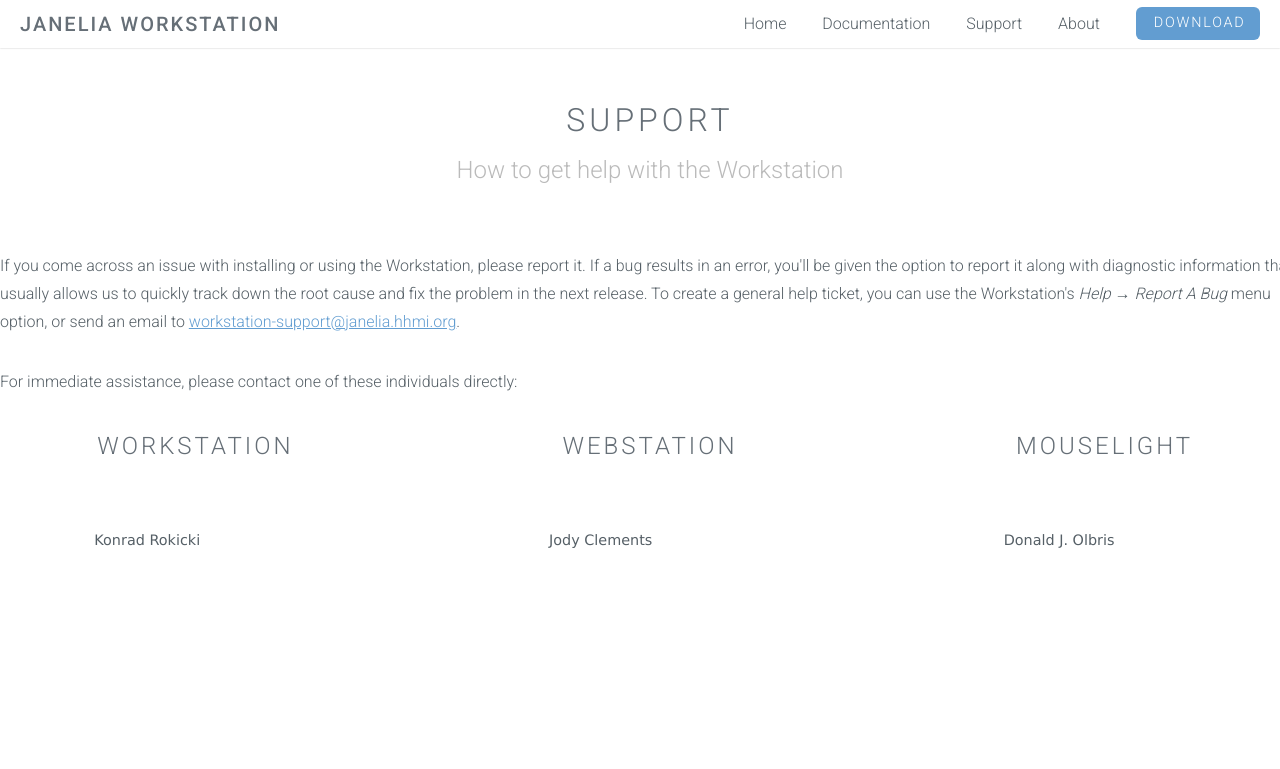
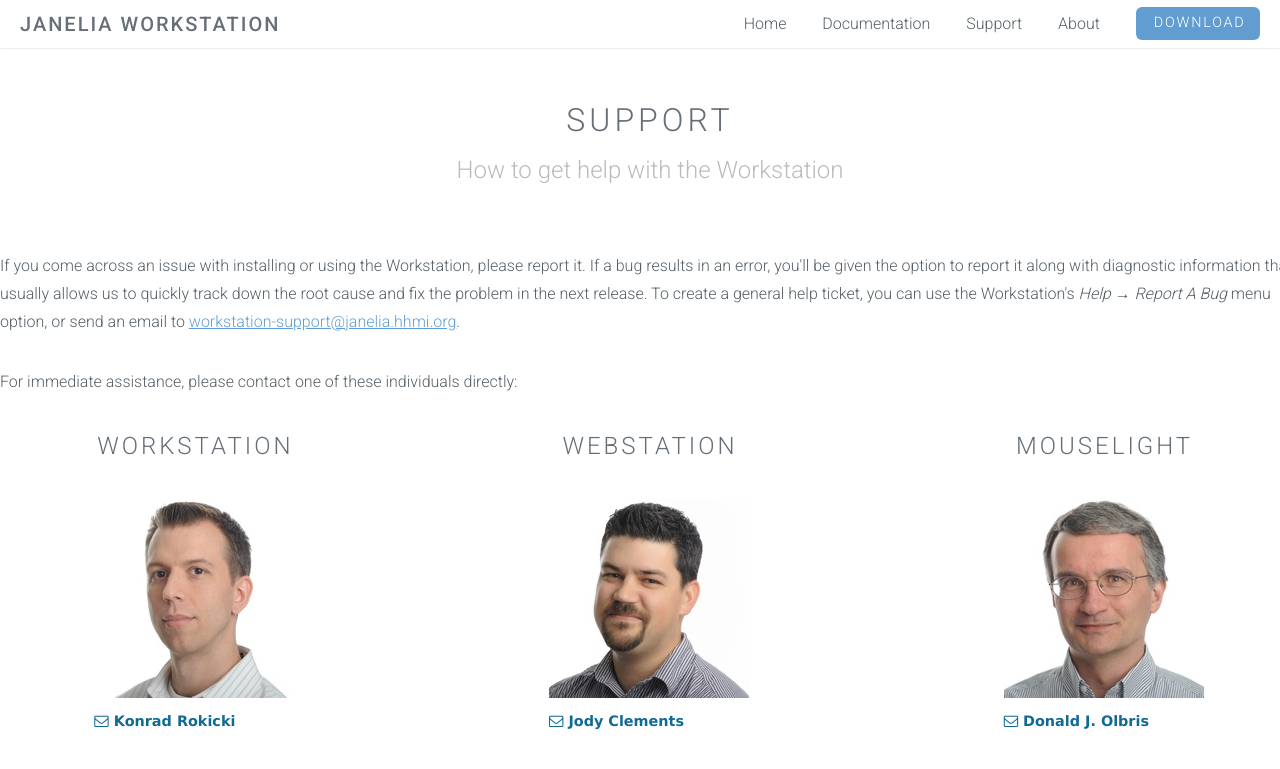
Before and after one commit to JaneliaSciComp/workstation-website, a Jekyll site: the page built from support.html, in a window 1280 px wide and 900 px high. Shown: the top 769 px of the window. Built offline with Jekyll 4.4.1, drawn with Linux system fonts in a browser that asks for light colours.

Commit message:
support additional customization

```diff
--- a/_config.yml
+++ b/_config.yml
@@ -11,6 +11,19 @@
     remote: true
     vaa3d: true
     fiji: true
+poc:
+    client:
+        username: rokickik
+        name: Konrad Rokicki
+        email: "rokickik@janelia.hhmi.org"
+    webstation:
+        username: clementsj
+        name: Jody Clements
+        email: "mailto:clements@janelia.hhmi.org"
+    mouse:
+        username: olbrisd
+        name: Donald J. Olbris
+        email: "olbrisd@janelia.hhmi.org"
 urls:
     git: "https://github.com/JaneliaSciComp/janelia-workstation"
     mailinglist: "http://listserv.int.janelia.org/mailman/listinfo/janelia-workstation"
@@ -26,11 +39,6 @@
         dev: "http://wiki.int.janelia.org/wiki/display/JW/Janelia+Workstation+Developer's+Guide"
         jacs: "http://wiki.int.janelia.org/wiki/display/JW/JACS+Developer's+Guide"
         remote: "http://wiki/wiki/display/JW/Remote+Workstation"
-
-    help:
-        client: "mailto:rokickik@janelia.hhmi.org"
-        webstation: "mailto:clements@janelia.hhmi.org"
-        mouse: "mailto:olbrisd@janelia.hhmi.org"
 
     download:
         mac: "/files/JaneliaWorkstation-macosx.tgz"
--- a/_includes/footer.html
+++ b/_includes/footer.html
@@ -56,25 +56,25 @@
                 </p>
                 <ul class="alt">
 
-                    {% if site.urls.help.client %}
+                    {% if site.poc.client %}
                     <li>
-                        <a href="{{ site.urls.help.client }}" class="icon fa-envelope">
+                        <a href="mailto:{{ site.poc.client.email }}" class="icon fa-envelope">
                             <span class="label2">Request general help with the Workstation</span>
                         </a>
                     </li>
                     {% endif %}
 
-                    {% if site.urls.help.webstation %}
+                    {% if site.poc.webstation %}
                     <li>
-                        <a href="{{ site.urls.help.webstation }}" class="icon fa-envelope-o">
+                        <a href="mailto:{{ site.poc.webstation.email }}" class="icon fa-envelope-o">
                             <span class="label2">Request help with Webstation</span>
                         </a>
                     </li>
                     {% endif %}
 
-                    {% if site.urls.help.mouse %}
+                    {% if site.poc.mouse %}
                     <li>
-                        <a href="{{ site.urls.help.mouse }}" class="icon fa-envelope-o">
+                        <a href="mailto:{{ site.poc.mouse.email }}" class="icon fa-envelope-o">
                             <span class="label2">Request help with MouseLight Software</span>
                         </a>
                     </li>
--- a/_includes/person.html
+++ b/_includes/person.html
@@ -3,5 +3,11 @@
             <img src="images/developers/{{ include.user.username }}.jpg" width="200" height="200">
         {% endif %}
         <br />
-        {{ include.user.name }}
+        {% if include.user.email %}
+            <a href="mailto:{{ include.user.email }}" class="icon fa-envelope-o">
+            {{ include.user.name }}
+            </a>
+        {% else %}
+            {{ include.user.name }}
+        {% endif %}
     </div>
--- a/index.html
+++ b/index.html
@@ -70,8 +70,10 @@
         </div>
 
         <div style="text-align: center; font-size: 0.9em">
-            <a href="manual/install.html">Installation Instructions</a> |
-            <a href="fiji_h5j_plugin.html">Fiji 12-bit H5J Plugin</a>
+            <a href="manual/install.html">Installation Instructions</a>
+            {% if site.urls.fiji.h5jplugin %}
+                | <a href="fiji_h5j_plugin.html">Fiji 12-bit H5J Plugin</a>
+            {% endif %}
         </div>
 
     </div>
--- a/support.html
+++ b/support.html
@@ -30,24 +16,39 @@
         For immediate assistance, please contact one of these individuals directly:
         </p>
         <div class="row">
+        {% if site.poc.webstation %}
             <div class="4u">
                 <section class="special">
                     <h2>Workstation</h2>
-                    {% include /person.html user=page.leads.client %}
+                    {% include /person.html user=site.poc.client hasImage=true %}
                 </section>
             </div>
             <div class="4u">
                 <section class="special">
                     <h2>Webstation</h2>
-                    {% include /person.html user=page.leads.webstation %}
+                    {% include /person.html user=site.poc.webstation hasImage=true %}
                 </section>
             </div>
             <div class="4u">
                 <section class="special">
                     <h2>MouseLight</h2>
-                    {% include /person.html user=page.leads.mouse %}
+                    {% include /person.html user=site.poc.mouse hasImage=true %}
                 </section>
             </div>
+        {% else %}
+            <div class="6u">
+                <section class="special">
+                    <h2>Workstation</h2>
+                    {% include /person.html user=site.poc.client hasImage=true %}
+                </section>
+            </div>
+            <div class="6u">
+                <section class="special">
+                    <h2>MouseLight</h2>
+                    {% include /person.html user=site.poc.mouse hasImage=true %}
+                </section>
+            </div>
+        {% endif %}
         </div>
         <br style="clear: both"/>
     </div>
```
Also changed, not shown: other parts of support.html (+0 -14 lines).
